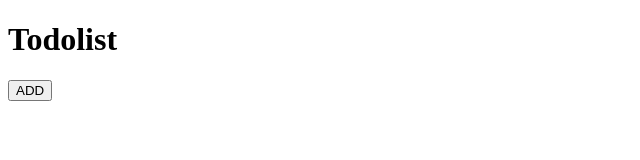
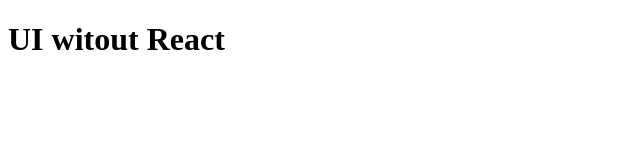
Before and after one commit to pooja-athane/Learing-React, a plain HTML site: page index.html in a window 1280 px wide. Shown: the whole page, without its empty margins (0-640 px from the left). Drawn offline with Linux system fonts and the light colour scheme.

Commit message:
adding the code of building UI wiothout React

```diff
--- a/index.html
+++ b/index.html
@@ -8,9 +8,13 @@
 </head>
 <body>
 
-    <h1>Todolist</h1>
+    <!-- <h1>Todolist</h1>
     <button id="add_button">ADD</button>
-    <ul id="list"></ul>
+    <ul id="list"></ul> -->
+
+    <!-- building the UI without Reactjs -->
+
+    <div id="main"></div>
     <script src="script.js"></script>
 </body>
 </html>
--- a/script.js
+++ b/script.js
@@ -1,10 +1,29 @@
-const list = document.getElementById("list")
-const add = document.getElementById("add_button")
+// const list = document.getElementById("list")
+// const add = document.getElementById("add_button")
 
-let index = 1
+// let index = 1
 
-add.addEventListener("click", function () {
-    let element = document.createElement("li")
-    element.textContent = "Task #" + index++;
-    list.appendChild(element)
-})
+// add.addEventListener("click", function () {
+//     let element = document.createElement("li")
+//     element.textContent = "Task #" + index++;
+//     list.appendChild(element)
+// })
+
+
+// building the UI  without ReactJS
+
+function render(children) {
+    const app = document.getElementById("main")
+    app.appendChild(children)
+}
+
+function h1(children) {
+    const element = document.createElement("h1")
+    element.appendChild(children)
+    return element
+}
+function text(content) {
+    return document.createTextNode(content)
+}
+
+render(h1(text("UI witout React")))
```
